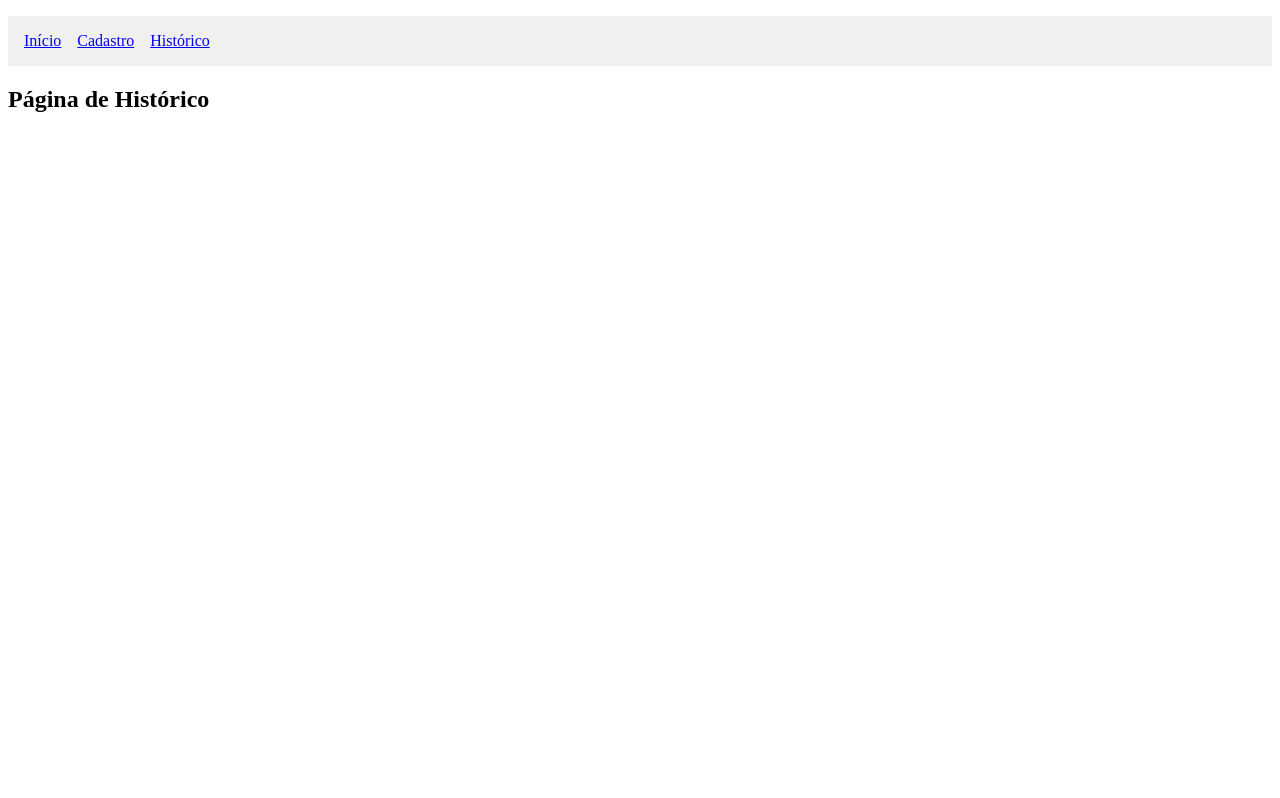
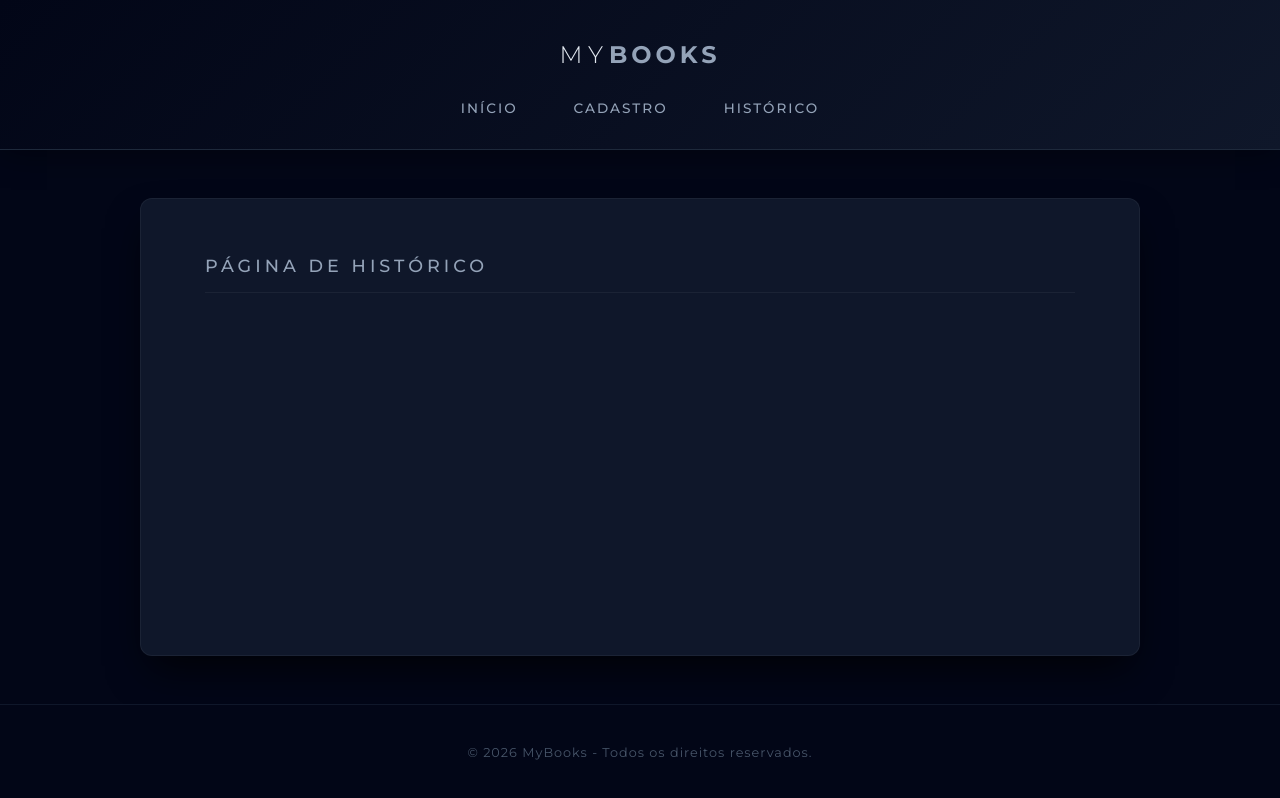
Before and after one commit to PedroMarra/Trabalho-TEC-WEB, a React (Vite) app: page /historico in a window 1280 px wide. Built offline with nearby package versions, Linux system fonts and the light colour scheme.

Commit message:
feat: aplica design premium dark mode e finaliza layout (closes #3)

```diff
--- a/assets/css/style.css
+++ /dev/null
@@ -1,227 +0,0 @@
-:root {
-    --cor-fundo: #f4f7f6;
-    --cor-texto: #333333;
-    --cor-primaria: #2c3e50;
-    --cor-secundaria: #34495e;
-    --cor-destaque: #2980b9;
-    --cor-erro: #c0392b;
-    --cor-sucesso: #27ae60;
-    --cor-branco: #ffffff;
-    --sombra: 0 4px 6px rgba(0, 0, 0, 0.1);
-}
-
-* {
-    margin: 0;
-    padding: 0;
-    box-sizing: border-box;
-    font-family: 'Segoe UI', system-ui, sans-serif;
-}
-
-body {
-    background-color: var(--cor-fundo);
-    color: var(--cor-texto);
-    display: flex;
-    flex-direction: column;
-    min-height: 100vh;
-}
-
-header {
-    background-color: var(--cor-primaria);
-    color: var(--cor-branco);
-    padding: 1.5rem;
-    text-align: center;
-}
-
-nav ul {
-    list-style: none;
-    display: flex;
-    justify-content: center;
-    gap: 2rem;
-    margin-top: 1rem;
-}
-
-nav a {
-    color: var(--cor-branco);
-    text-decoration: none;
-    font-weight: 500;
-    padding: 0.5rem 1rem;
-    border-radius: 4px;
-    transition: 0.3s;
-}
-
-nav a:hover, nav a[aria-current="page"] {
-    background-color: var(--cor-destaque);
-}
-
-main {
-    flex: 1;
-    width: 100%;
-    max-width: 1000px;
-    margin: 2rem auto;
-    padding: 0 1rem;
-}
-
-section {
-    background: var(--cor-branco);
-    padding: 2rem;
-    border-radius: 8px;
-    box-shadow: var(--sombra);
-}
-
-fieldset {
-    border: none;
-    margin-bottom: 1.5rem;
-}
-
-label {
-    display: block;
-    font-weight: bold;
-    margin-bottom: 0.5rem;
-}
-
-input {
-    width: 100%;
-    padding: 0.8rem;
-    border: 1px solid #ddd;
-    border-radius: 4px;
-    font-size: 1rem;
-}
-
-button {
-    width: 100%;
-    padding: 1rem;
-    background-color: var(--cor-destaque);
-    color: var(--cor-branco);
-    border: none;
-    border-radius: 4px;
-    font-size: 1.1rem;
-    font-weight: bold;
-    cursor: pointer;
-    transition: filter 0.3s;
-}
-
-button:hover {
-    filter: brightness(1.2);
-}
-
-/* =========================================
-   GRID DE LIVROS (HISTÓRICO)
-   ========================================= */
-.lista-dinamica {
-    list-style: none; /* Remove as bolinhas da tag <ul> */
-    padding: 0;
-    margin-top: 2rem;
-    display: grid;
-    grid-template-columns: repeat(auto-fill, minmax(250px, 1fr));
-    gap: 1.5rem;
-
-    /* Garante que a lista seja transparente e sem sombras */
-    background: transparent;
-    box-shadow: none;
-    border: none;
-}
-
-.mensagem-vazia {
-    color: #7f8c8d;
-    font-style: italic;
-    grid-column: 1 / -1; /* Faz a mensagem ocupar a linha inteira */
-}
-
-.card-livro {
-    background: #fff;
-    padding: 1.5rem;
-    border-radius: 8px;
-    border-top: 5px solid var(--cor-destaque);
-    box-shadow: 0 2px 4px rgba(0,0,0,0.05);
-}
-
-.card-livro h3 {
-    color: var(--cor-primaria);
-    margin-bottom: 0.8rem;
-}
-
-#msg-status {
-    display: block;
-    margin-top: 1rem;
-    text-align: center;
-    font-weight: bold;
-}
-
-.erro { color: var(--cor-erro); }
-.sucesso { color: var(--cor-sucesso); }
-
-footer {
-    background-color: var(--cor-primaria);
-    color: var(--cor-branco);
-    text-align: center;
-    padding: 1.5rem;
-    margin-top: auto;
-}
-
-@media (max-width: 600px) {
-    nav ul {
-        flex-direction: column;
-        align-items: center;
-        gap: 0.5rem;
-    }
-
-    section {
-        padding: 1.5rem;
-    }
-}
-
-/* =========================================
-   MENSAGENS DE VALIDAÇÃO (JS)
-   ========================================= */
-#msg-status {
-    margin-top: 1rem;
-    font-weight: 600;
-    text-align: center;
-    padding: 0.5rem;
-    border-radius: 4px;
-}
-
-.sucesso {
-    color: #155724;
-    background-color: #d4edda;
-    border: 1px solid #c3e6cb;
-}
-
-.erro {
-    color: #721c24;
-    background-color: #f8d7da;
-    border: 1px solid #f5c6cb;
-}
-
-.btn-remover {
-    margin-top: 1rem;
-    background-color: #e74c3c;
-    color: white;
-    border: none;
-    padding: 0.5rem 1rem;
-    border-radius: 4px;
-    cursor: pointer;
-    font-weight: bold;
-    width: 100%;
-}
-
-.btn-remover:hover {
-    background-color: #c0392b;
-}
-.input-busca {
-    width: 100%;
-    padding: 0.8rem;
-    margin-top: 1rem;
-    margin-bottom: 2rem;
-    border: 1px solid #ccc;
-    border-radius: 4px;
-    font-size: 1rem;
-    font-family: inherit;
-    transition: border-color 0.3s ease, box-shadow 0.3s ease;
-}
-
-.input-busca:focus {
-    outline: none;
-    border-color: #3498db;
-    box-shadow: 0 0 5px rgba(52, 152, 219, 0.3);
-}
--- a/src/App.jsx
+++ b/src/App.jsx
@@ -1,28 +1,24 @@
-import { BrowserRouter, Routes, Route, Link } from 'react-router-dom';
+import { BrowserRouter, Routes, Route } from 'react-router-dom';
+import Header from './components/Header';
+import Footer from './components/Footer';
 import Home from './pages/Home';
 import Cadastro from './pages/Cadastro';
 import Historico from './pages/Historico';
 
+import './assets/css/style.css';
+
 function App() {
   return (
     <BrowserRouter>
-      {/* Cabeçalho Semântico com Navegação Acessível */}
-      <header>
-        <nav aria-label="Navegação principal">
-          <ul style={{ display: 'flex', gap: '1rem', listStyle: 'none', padding: '1rem', background: '#f0f0f0' }}>
-            <li><Link to="/">Início</Link></li>
-            <li><Link to="/cadastro">Cadastro</Link></li>
-            <li><Link to="/historico">Histórico</Link></li>
-          </ul>
-        </nav>
-      </header>
-
-      {/* Área onde as páginas serão renderizadas */}
-      <Routes>
-        <Route path="/" element={<Home />} />
-        <Route path="/cadastro" element={<Cadastro />} />
-        <Route path="/historico" element={<Historico />} />
-      </Routes>
+      <Header />
+      <main className="container-principal">
+        <Routes>
+          <Route path="/" element={<Home />} />
+          <Route path="/cadastro" element={<Cadastro />} />
+          <Route path="/historico" element={<Historico />} />
+        </Routes>
+      </main>
+      <Footer />
     </BrowserRouter>
   );
 }
--- /dev/null
+++ b/src/assets/css/style.css
@@ -0,0 +1,120 @@
+@import url('https://fonts.googleapis.com/css2?family=Montserrat:wght@300;400;500;600;700&display=swap');
+
+* {
+  margin: 0;
+  padding: 0;
+  box-sizing: border-box;
+  -webkit-font-smoothing: antialiased;
+  -moz-osx-font-smoothing: grayscale;
+}
+
+#root {
+  display: flex;
+  flex-direction: column;
+  min-height: 100vh;
+  background-color: #020617;
+  color: #e2e8f0;
+  font-family: 'Montserrat', sans-serif;
+}
+
+.cabecalho-principal {
+  background: linear-gradient(135deg, #020617 0%, #0f172a 100%);
+  color: #ffffff;
+  padding: 2.5rem 0 2rem;
+  border-bottom: 1px solid #1e293b;
+  box-shadow: 0 4px 30px rgba(0, 0, 0, 0.4);
+}
+
+.cabecalho-principal nav {
+  display: flex;
+  flex-direction: column;
+  align-items: center;
+  gap: 1.8rem;
+}
+
+.logo {
+  font-family: 'Montserrat', sans-serif;
+  font-size: 1.5rem;
+  font-weight: 300;
+  letter-spacing: 6px;
+  text-transform: uppercase;
+  color: #e2e8f0;
+}
+.logo strong {
+  font-weight: 700;
+  letter-spacing: 4px;
+  color: #94a3b8;
+}
+
+.menu-navegacao {
+  display: flex;
+  gap: 3.5rem;
+  list-style: none;
+}
+
+.menu-navegacao a {
+  color: #94a3b8;
+  text-decoration: none;
+  font-size: 0.85rem;
+  font-weight: 500;
+  letter-spacing: 2px;
+  text-transform: uppercase;
+  transition: color 0.3s ease;
+  padding-bottom: 0.5rem;
+  position: relative;
+}
+
+.menu-navegacao a::after {
+  content: '';
+  position: absolute;
+  width: 0;
+  height: 1px;
+  bottom: 0;
+  left: 0;
+  background-color: #38bdf8;
+  transition: width 0.4s cubic-bezier(0.25, 0.8, 0.25, 1);
+}
+
+.menu-navegacao a:hover {
+  color: #f8fafc;
+}
+
+.menu-navegacao a:hover::after {
+  width: 100%;
+}
+
+.container-principal {
+  flex: 1;
+  padding: 3.5rem 4rem;
+  max-width: 1000px;
+  margin: 3rem auto;
+  width: 90%;
+  background: #0f172a;
+  border: 1px solid rgba(255, 255, 255, 0.05);
+  border-radius: 12px;
+  box-shadow: 0 20px 40px -10px rgba(0, 0, 0, 0.8);
+}
+
+.container-principal h1 {
+  font-family: 'Montserrat', sans-serif;
+  font-size: 1.1rem;
+  color: #94a3b8;
+  margin-bottom: 2.5rem;
+  font-weight: 500;
+  letter-spacing: 4px;
+  text-transform: uppercase;
+  border-bottom: 1px solid rgba(255, 255, 255, 0.05);
+  padding-bottom: 1rem;
+}
+
+.rodape-principal {
+  background-color: #020617;
+  color: #475569;
+  text-align: center;
+  padding: 2.5rem;
+  font-size: 0.8rem;
+  font-weight: 400;
+  letter-spacing: 1px;
+  margin-top: auto;
+  border-top: 1px solid #0f172a;
+}
--- /dev/null
+++ b/src/components/Footer.jsx
@@ -0,0 +1,7 @@
+export default function Footer() {
+  return (
+    <footer className="rodape-principal">
+      <p>&copy; 2026 MyBooks - Todos os direitos reservados.</p>
+    </footer>
+  );
+}
--- /dev/null
+++ b/src/components/Header.jsx
@@ -0,0 +1,16 @@
+import { Link } from 'react-router-dom';
+
+export default function Header() {
+  return (
+    <header className="cabecalho-principal">
+      <nav aria-label="Navegação principal">
+        <div className="logo">MY<strong>BOOKS</strong></div>
+        <ul className="menu-navegacao">
+          <li><Link to="/">Início</Link></li>
+          <li><Link to="/cadastro">Cadastro</Link></li>
+          <li><Link to="/historico">Histórico</Link></li>
+        </ul>
+      </nav>
+    </header>
+  );
+}
```
